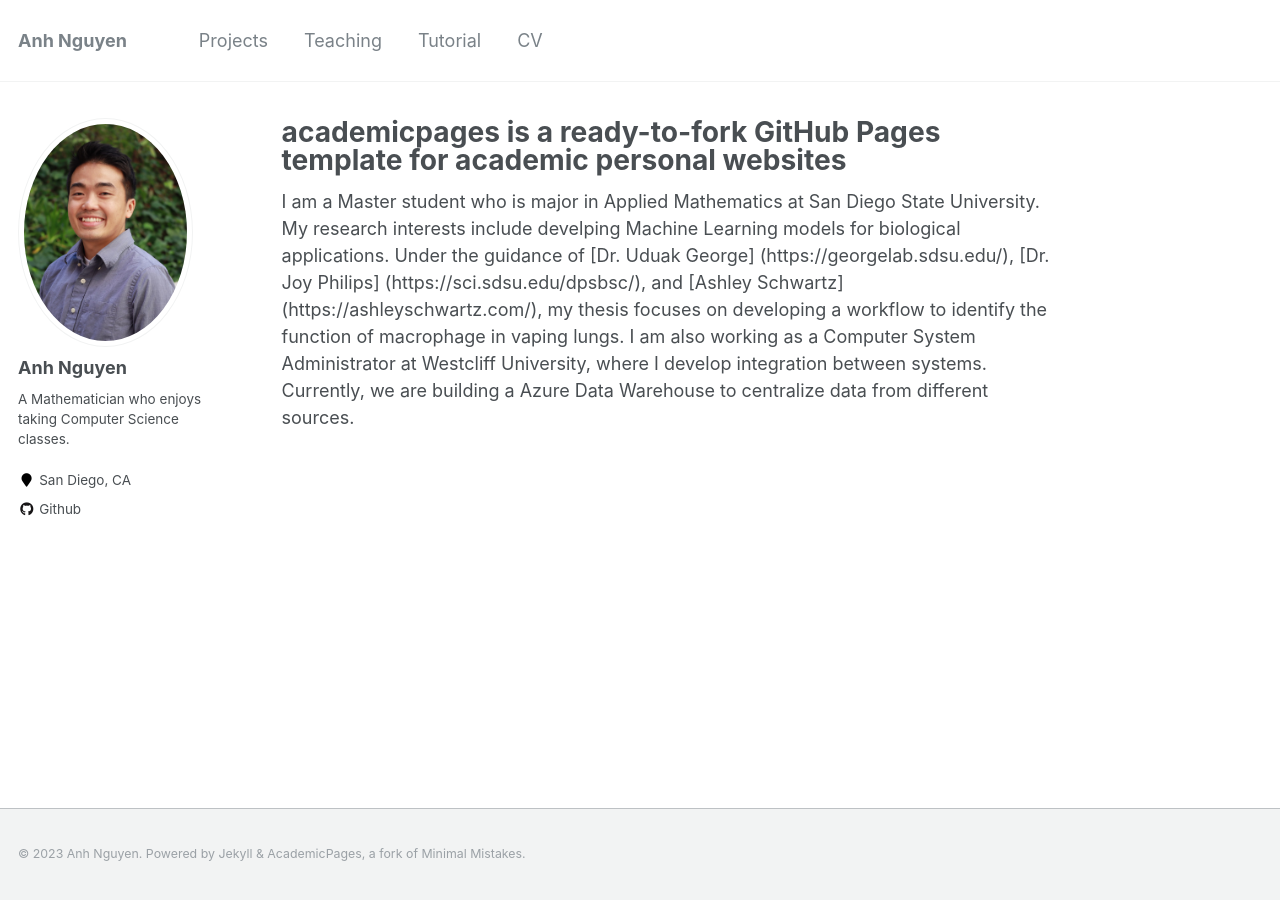
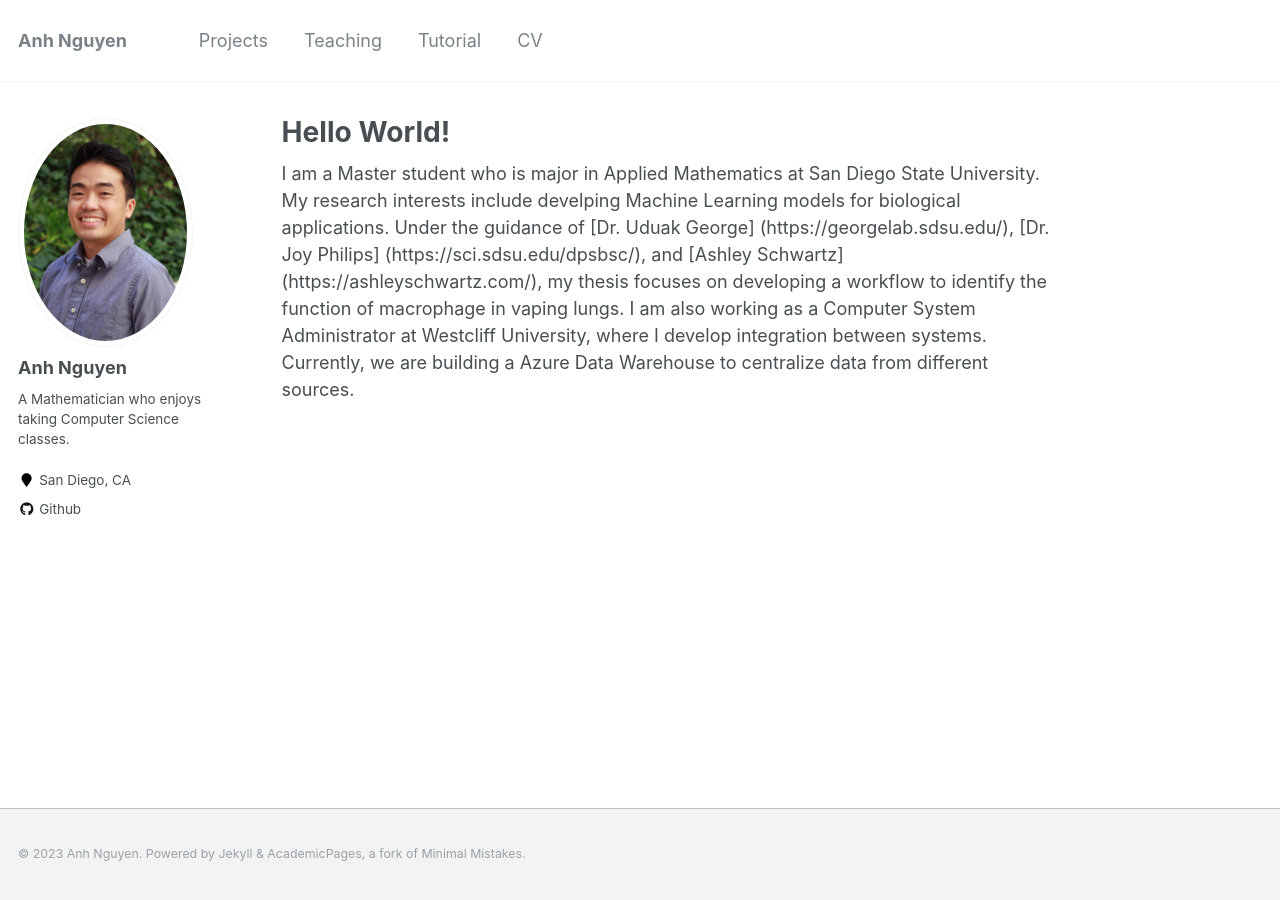
Before and after one commit to anhdnguy/anhdnguy.github.io, a Jekyll site: the page built from _pages/about.md, in a window 1280 px wide. Built offline with Jekyll 4.4.1, drawn with Linux system fonts in a browser that asks for light colours.

Commit message:
Update about.md

```diff
--- a/_pages/about.md
+++ b/_pages/about.md
@@ -1,6 +1,6 @@
 ---
 permalink: /
-title: "academicpages is a ready-to-fork GitHub Pages template for academic personal websites"
+title: "Hello World!"
 excerpt: "About me"
 author_profile: true
 redirect_from:
```
